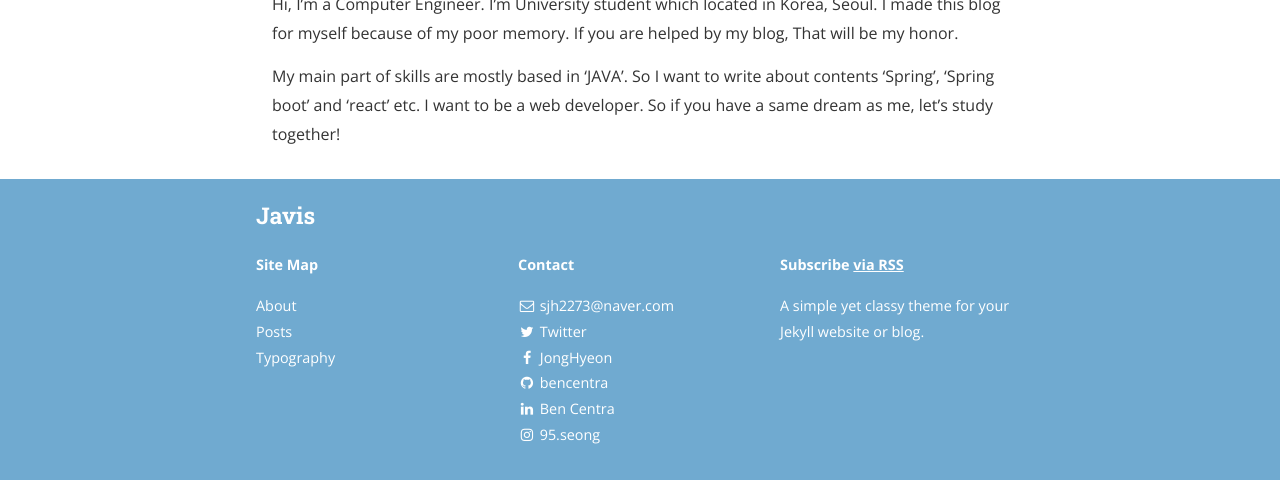
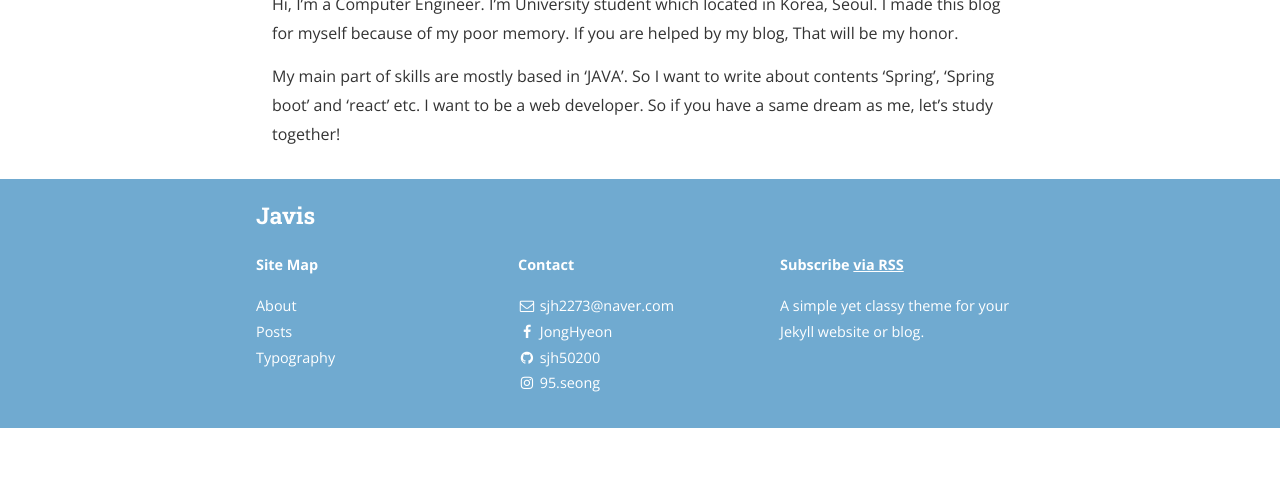
Before and after one commit to sjh50200/sjh50200.github.io, a Jekyll site: the page built from about.md, in a window 1280 px wide and 969 px high, cut to the strip 489-969 px from the top of the window. Built offline with Jekyll 4.4.1, drawn with Linux system fonts in a browser that asks for light colours; nearby versions of some CDN libraries.

```diff
--- a/_config.yml
+++ b/_config.yml
@@ -78,8 +78,8 @@ descriptions:
 social:
   - name: Twitter
     icon: twitter
-    username:
-    url:
+    username: ""
+    url: ""
     desc: Follow me on Twitter
     share: true
 
@@ -92,15 +92,15 @@ social:
 
   - name: GitHub
     icon: github
-    username: bencentra
+    username: sjh50200
     url: https://github.com/sjh50200
     desc: Fork me on GitHub
     share: false
 
   - name: LinkedIn
     icon: linkedin
-    username: Ben Centra
-    url: https://www.linkedin.com/pub/ben-centra/47/769/60a
+    username: ""
+    url: ""
     desc: Connect with me on LinkedIn
     share: true
 
--- a/about.md
+++ b/about.md
@@ -5,7 +5,7 @@ permalink: /about/
 main_nav: true
 ---
 
-![alt text]({{ site.baseurl }}/assets/profile-placeholder.gif "Profile Picture"){:.profile}
+![alt text]({{ site.baseurl }}/assets/profile-placeholder.jpg "Profile Picture"){:.profile}
 
 Hi, I'm a Computer Engineer. I'm University student which located in Korea, Seoul. I made this blog for myself because of my poor memory. If you are helped by my blog, That will be my honor.
 
```
